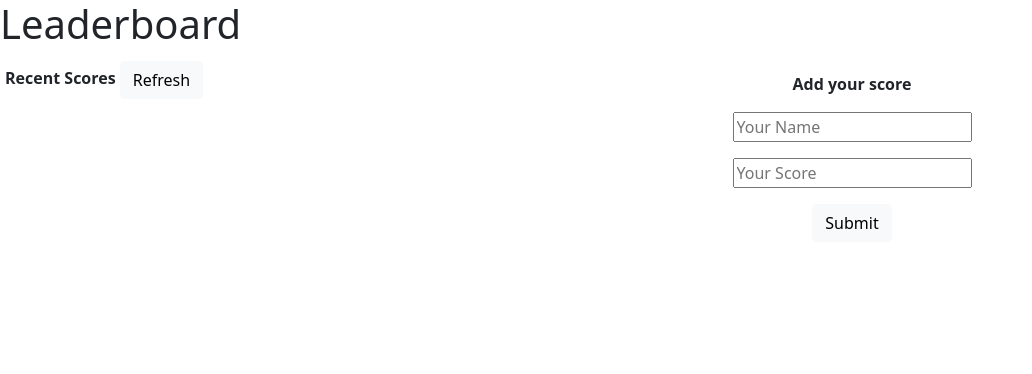
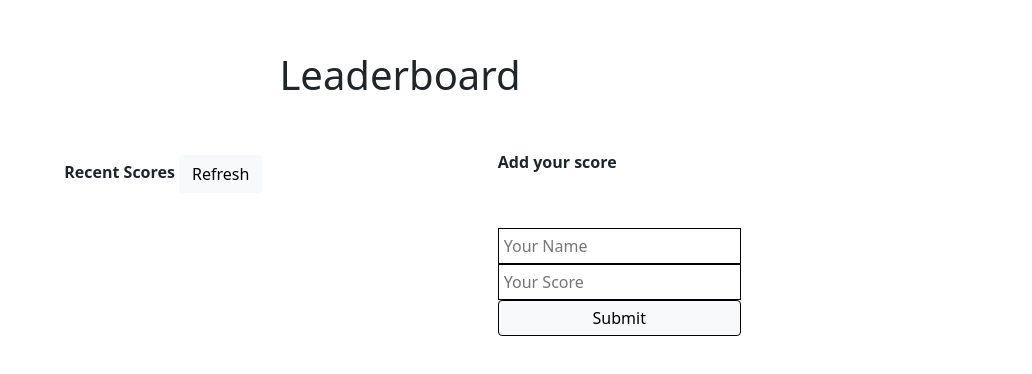
Before and after one commit to newhorizon-tech/leaderboard, a website built with webpack: page src/index.html in a window 1280 px wide. Shown: the whole page, without its empty margins (0-1032 px from the left). Built offline with nearby package versions, Linux system fonts and the light colour scheme; no server answers.

Commit message:
Fix styling

```diff
--- a/src/style.scss
+++ b/src/style.scss
@@ -8,28 +8,41 @@ li {
   padding: 5px;
 }
 
-#scores {
+h1 {
+  width: 800px;
+  margin: 4% 0;
   display: flex;
   flex-direction: row;
+  justify-content: space-around;
+}
+
+#scores {
+  width: 800px;
+  display: flex;
+  flex-direction: row;
+  justify-content: space-around;
 }
 
 #display {
   margin: 5px;
-  width: 50%;
+  width: 300px;
 }
 
 #add-score {
-  width: 30%;
-  align-items: center;
   display: flex;
   flex-direction: column;
   margin-left: 10px;
 
-  * {
-    margin-top: 16px;
+  button,
+  input {
+    border: 1px solid;
+    padding: 5px;
+    width: 100%;
   }
 }
 
 .title {
+  height: 28px;
   font-weight: bold;
+  margin-bottom: 50px;
 }
```
